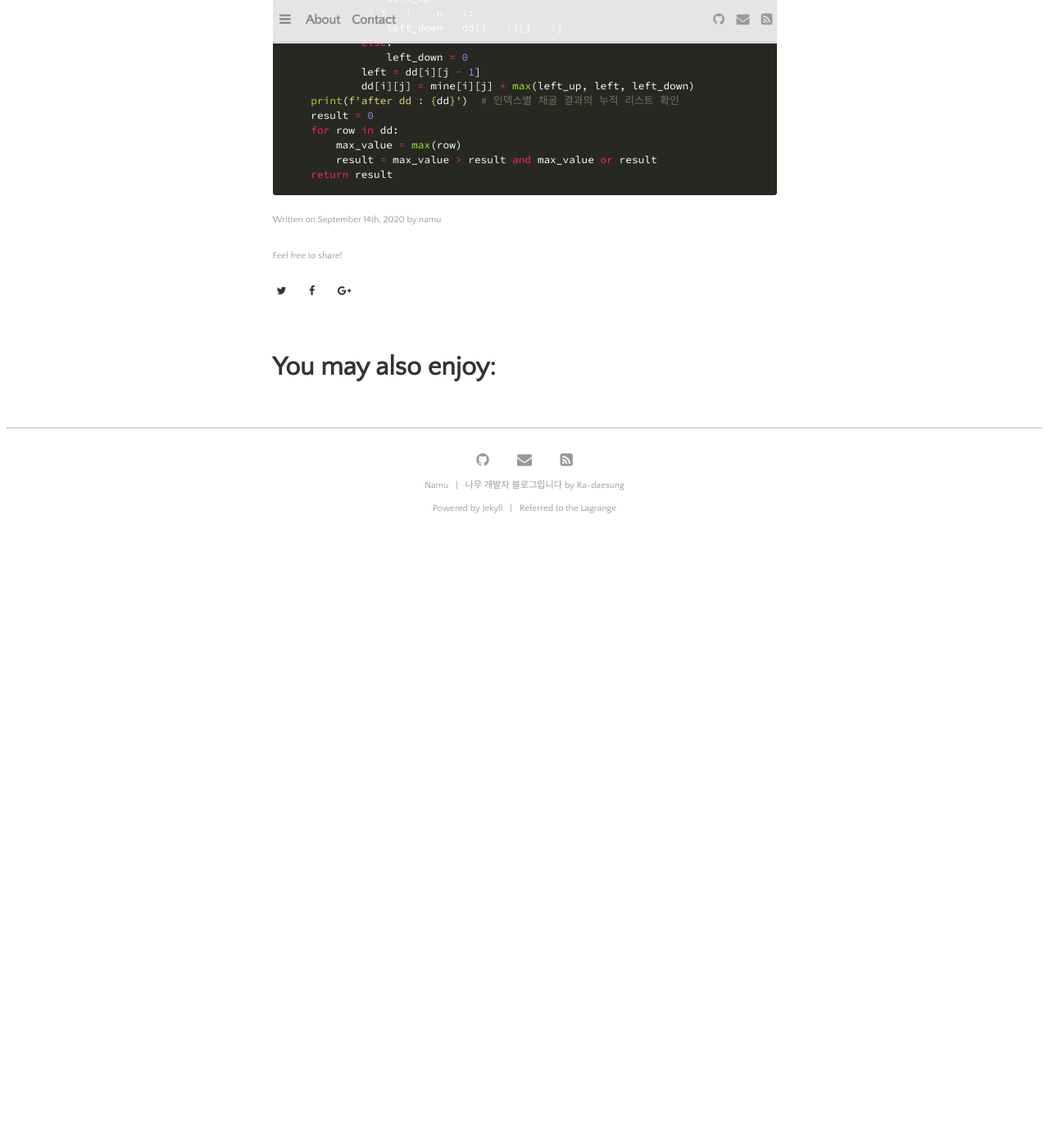
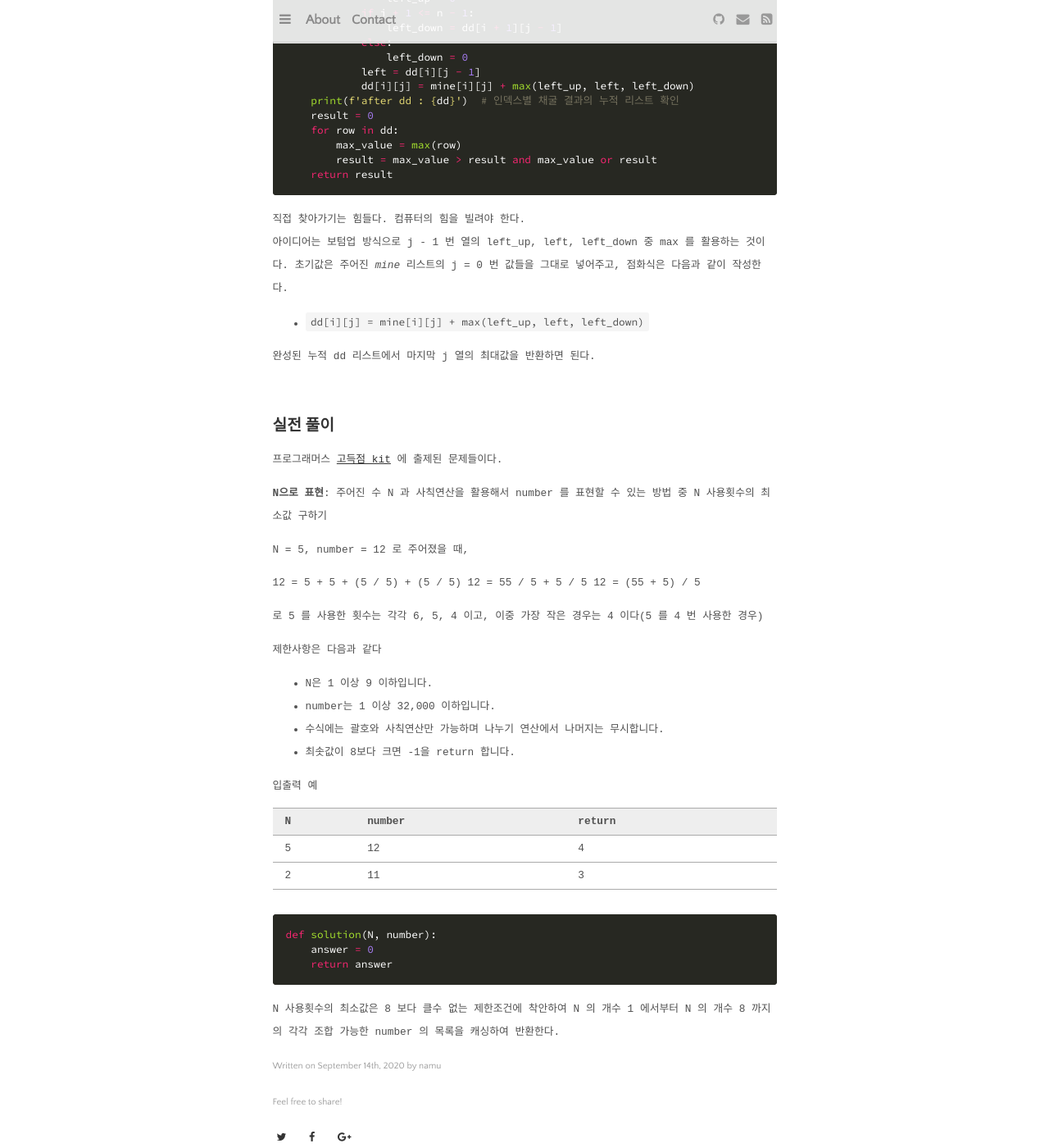
Before and after one commit to daesungRa/namu, a Jekyll site: the page built from _posts/algorithm/2020-09-14-dynamic.markdown, in a window 1280 px wide and 1400 px high, scrolled down 6579 px. Shown: the whole window at 82% size. Built offline with Jekyll 4.4.1, drawn with Linux system fonts in a browser that asks for light colours; some web fonts are replaced; before the commit the page ends 7261 px from its top, so only the background shows below that.

````diff
--- a/_posts/algorithm/2020-09-14-dynamic.markdown
+++ b/_posts/algorithm/2020-09-14-dynamic.markdown
@@ -305,3 +305,49 @@
         result = max_value > result and max_value or result
     return result
 ```
+
+직접 찾아가기는 힘들다. 컴퓨터의 힘을 빌려야 한다.<br>
+아이디어는 보텀업 방식으로 j - 1 번 열의 left_up, left, left_down 중 max 를 활용하는 것이다.
+초기값은 주어진 _mine_ 리스트의 j = 0 번 값들을 그대로 넣어주고, 점화식은 다음과 같이 작성한다.
+
+- ```dd[i][j] = mine[i][j] + max(left_up, left, left_down)```
+
+완성된 누적 dd 리스트에서 마지막 j 열의 최대값을 반환하면 된다.
+
+<br>
+## 실전 풀이
+
+프로그래머스 [고득점 kit](https://programmers.co.kr/learn/courses/30/parts/12263) 에 출제된 문제들이다.
+
+**N으로 표현**: 주어진 수 N 과 사칙연산을 활용해서 number 를 표현할 수 있는 방법 중 N 사용횟수의 최소값 구하기
+
+N = 5, number = 12 로 주어졌을 때,
+
+12 = 5 + 5 + (5 / 5) + (5 / 5)
+12 = 55 / 5 + 5 / 5
+12 = (55 + 5) / 5
+
+로 5 를 사용한 횟수는 각각 6, 5, 4 이고, 이중 가장 작은 경우는 4 이다(5 를 4 번 사용한 경우)
+
+제한사항은 다음과 같다
+
+- N은 1 이상 9 이하입니다.
+- number는 1 이상 32,000 이하입니다.
+- 수식에는 괄호와 사칙연산만 가능하며 나누기 연산에서 나머지는 무시합니다.
+- 최솟값이 8보다 크면 -1을 return 합니다.
+
+입출력 예
+
+| N | number | return |
+|:--|:--|:--|
+| 5 | 12 | 4 |
+| 2 | 11 | 3 |
+
+```python
+def solution(N, number):
+    answer = 0
+    return answer
+```
+
+N 사용횟수의 최소값은 8 보다 클수 없는 제한조건에 착안하여
+N 의 개수 1 에서부터 N 의 개수 8 까지의 각각 조합 가능한 number 의 목록을 캐싱하여 반환한다.
````
Also changed, not shown: _posts/algorithm/2020-09-23-programmers-sort.markdown (added, +172 -0 lines).
